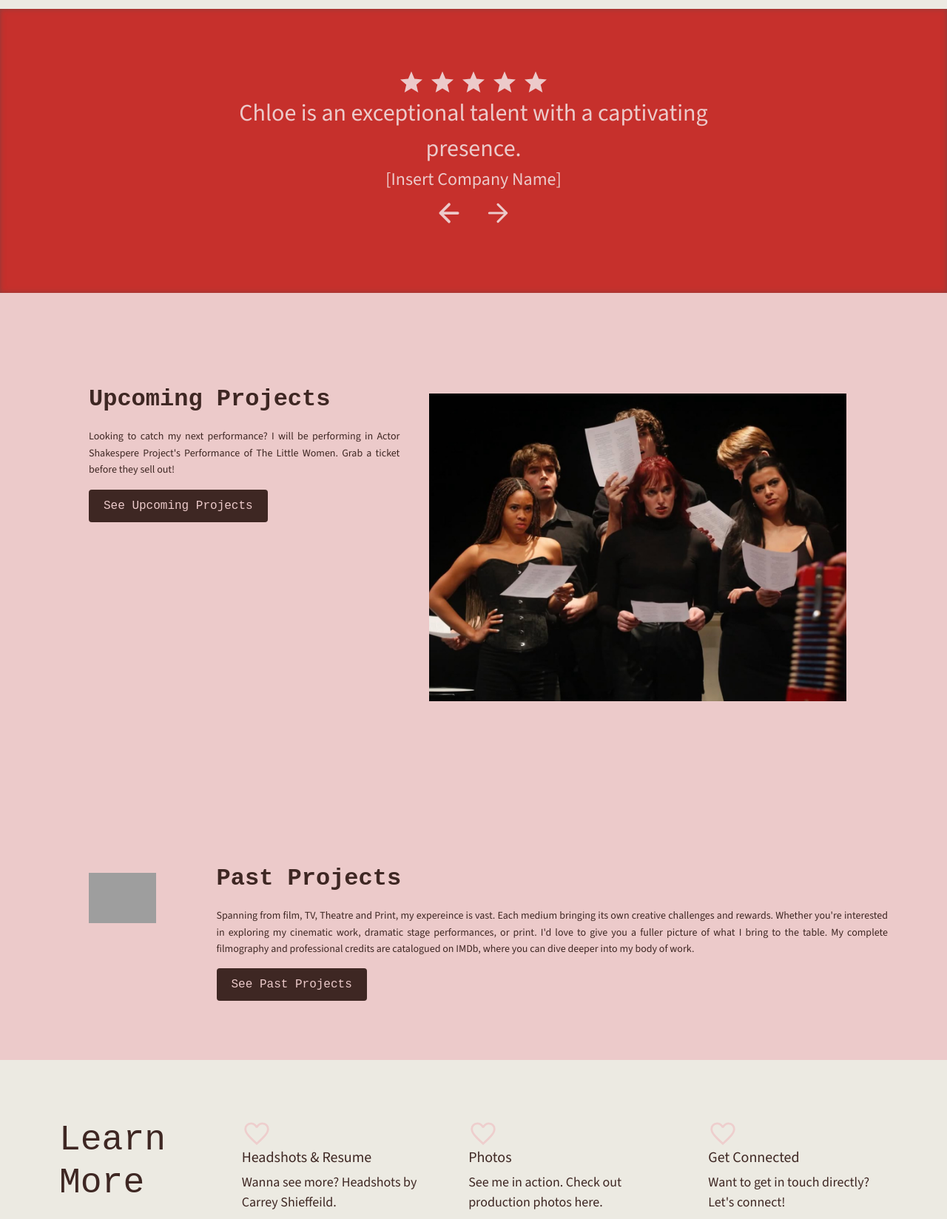
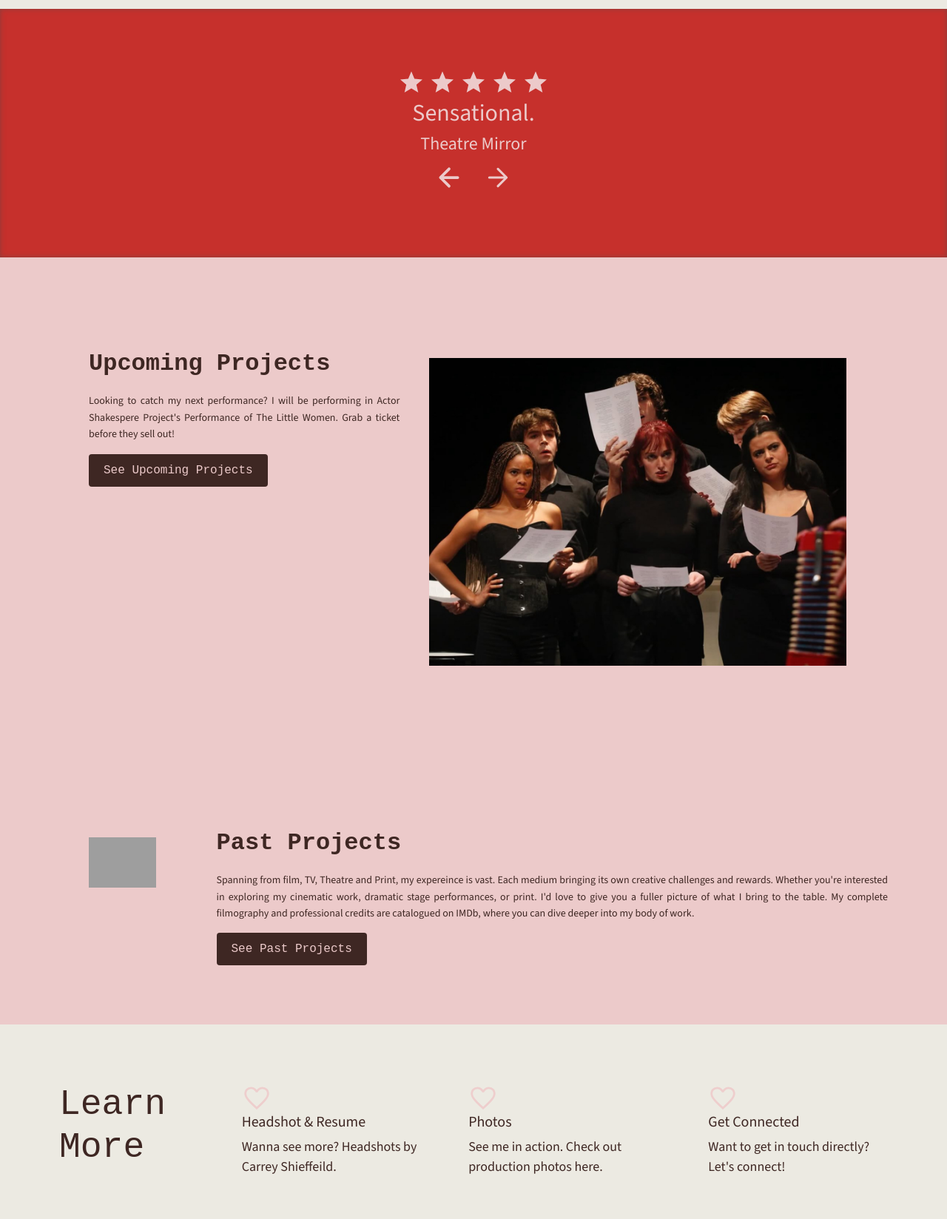
Before and after one commit to ChloeMcFarlane/PersonalActingWebsite, a plain HTML site: page html/index.html in a window 1280 px wide. Shown: the part 1320-2968 px from the top of the page at 74% size. Drawn offline with nearby package versions, Linux system fonts and the light colour scheme; grey boxes are pictures that could not be loaded; a web font is replaced by a local one.

Commit message:
Updates to index page styles and scripts - Dec.19.2023

```diff
--- a/css/style-index.css
+++ b/css/style-index.css
@@ -133,10 +133,6 @@ border-radius: 8px; /* Adjust the value as needed for roundness */
   font-size: 32px;
   color: #3E2723;
 
-}
-
-.navbar-brand:hover{
-  color: #3E2723;
 }
 
 
@@ -611,6 +607,43 @@ border-radius: 8px; /* Adjust the value as needed for roundness */
     margin-bottom: 1rem; /* Space below the heading */
   }
 
+  .gallery-links a{
+    font-family: "Source Sans 3", sans-serif;
+    color: #3E2723;
+    padding-bottom: 0%;
+    padding-top: 7%;
+    text-decoration: none;
+  }
+
+  .gallery-links a:hover{
+    color: #8b1a16;
+  }
+
+  .gallery-links-text {
+    position: relative; /* Position relative for the underline effect */
+  }
+
+  .gallery-links-text a {
+    position: relative; /* Position relative for the underline effect */
+    text-decoration: none; /* Remove default underline */
+  }
+
+  .gallery-links-text a::after {
+    content: ''; /* Create a pseudo-element for the underline */
+    position: absolute;
+    left: 0;
+    bottom: 0; /* Position it at the bottom */
+    width: 100%; /* Full width */
+    height: 2px; /* Height of the underline */
+    background-color: #3E2723; /* Underline color */
+    transform: scaleX(0); /* Initially scale to 0 */
+    transition: transform 300ms ease; /* Transition effect */
+  }
+
+  .gallery-links-text a:hover::after {
+    transform: scaleX(1); /* Scale to full width on hover */
+  }
+
   .gallery-links p {
     font-family: "Source Sans 3", sans-serif;
     font-size: 18px; /* Medium font size for paragraphs */
@@ -780,13 +813,36 @@ border-radius: 8px; /* Adjust the value as needed for roundness */
   }
 
   .projects{
-    flex-direction: column;;
+    flex-direction: column;
+    align-items: center; /* Center align items */
+    text-align: center; /* Center text */
+  }
+
+  .prodphoto{
+    padding:0;
+    margin-top: 12px;
+    border-radius: 0px;
   }
   .whats-next{
+    padding: 16px;
     flex-direction: column;
+    align-items: center; /* Center align items */
+    text-align: center; /* Center text */
   }
   .recently{
+    padding: 16px;
+    margin-bottom: 15px;
+    margin-top: 10px;
     flex-direction: column;
+    align-items: center; /* Center align items */
+    text-align: center; /* Center text */
+  }
+  .recently .prodphoto{
+    width:100%;
+  }
+  .recently section{
+    margin-left: 0;
+
   }
 
 }
--- a/html/index.html
+++ b/html/index.html
@@ -205,12 +205,12 @@
 
                     <!-- resume navigation -->
                     <div id="resume-nav-container">
-                            <a id="resume-nav-container-link" href="#headshot&resume">
                                 <img src="/src/favorite_35dp_EECECD_FILL0_wght400_GRAD0_opsz40.svg" alt="description">
-                            </a>
                             <div class ="gallery-links-text">
                                 <h5>
-                                    Headshots & Resume
+                                    <a href="/html/photos.html" onclick="window.open('src/ChloeMcFarlaneResume.pdf')">
+                                        Headshot & Resume
+                                    </a>
                                 </h5>
                                 <p>
                                     Wanna see more? Headshots by Carrey Shieffeild.
@@ -220,12 +220,12 @@
 
                     <!-- photos navigation -->
                     <div id="photos-nav-container">
-                        <a id="photos-nav-container-link" href="#photos">
                             <img src="/src/favorite_35dp_EECECD_FILL0_wght400_GRAD0_opsz40.svg" alt="description">
-                        </a>
                         <div class ="gallery-links-text">
                             <h5>
-                                Photos
+                                <a href="/html/photos.html">
+                                    Photos
+                                </a>
                             </h5>
                             <p>
                                 See me in action. Check out production photos here.
@@ -236,13 +236,13 @@
                     <!-- Contact -->
 
                     <div id="conatact-nav-container">
-                        <a id="conatact-nav-container-link" href="#contact">
                             <img src="/src/favorite_35dp_EECECD_FILL0_wght400_GRAD0_opsz40.svg" alt="contact image">
                             <!-- add approrpiate image here for contact -->
-                        </a>
                         <div class ="gallery-links-text">
                             <h5>
+                                <a href="/html/contact.html">
                                 Get Connected
+                                </a>
                             </h5>
                             <p>
                                 Want to get in touch directly? Let's connect!
--- a/js/index.js
+++ b/js/index.js
@@ -30,20 +30,12 @@ window.addEventListener('load', revealOnScroll);
 // TESTIMONIAL CAROUSEL
 const testimonials = [
     {
-      quote: "Chloe is an exceptional talent with a captivating presence.",
-      company: "[Insert Company Name]"
+      quote: "Sensational.",
+      company: "Theatre Mirror"
     },
     {
-      quote: "Outstanding performance and professionalism every single time.",
-      company: "[Insert Company Name]"
-    },
-    {
-      quote: "A true artist who brings magic to every project she touches.",
-      company: "[Insert Company Name]"
-    },
-    {
-      quote: "Working with Chloe elevated our entire production quality.",
-      company: "[Insert Company Name]"
+      quote: "Shakespeare is about mastering the language while at the same time remaining emotionally available and alive. In this talented company, first-rate work abounds and no one does that better than McFarlane.",
+      company: "Broadway World"
     }
   ];
 
```
